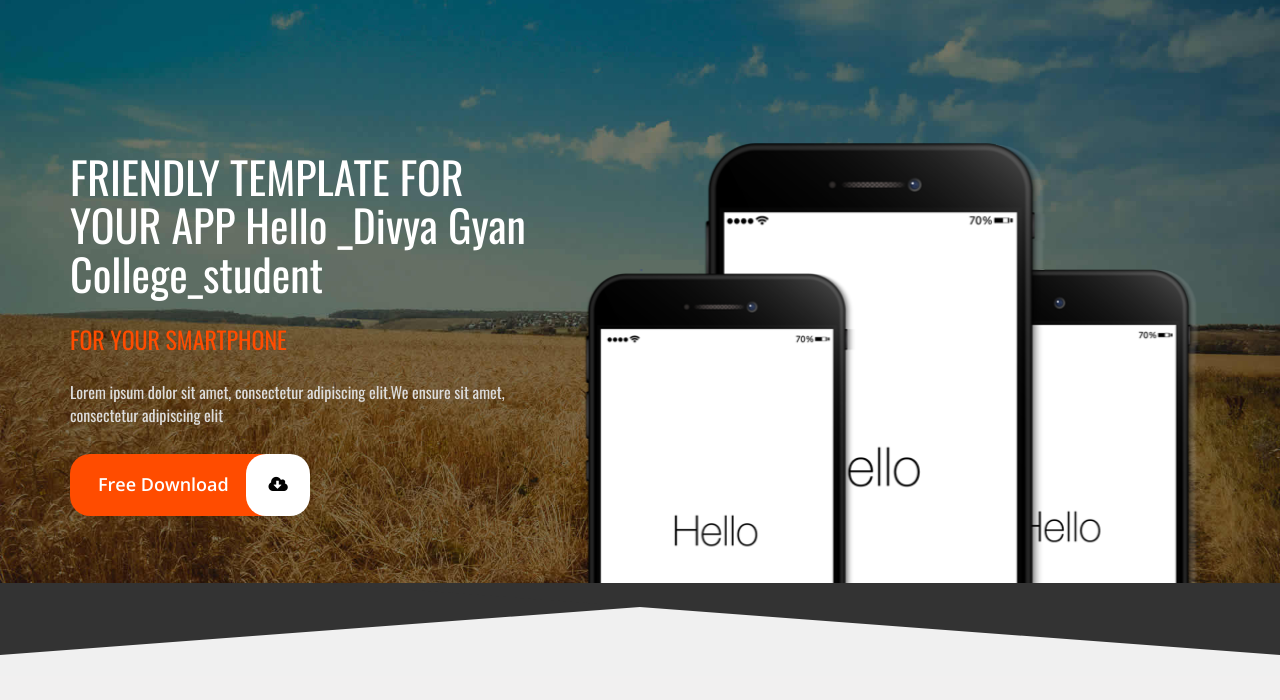
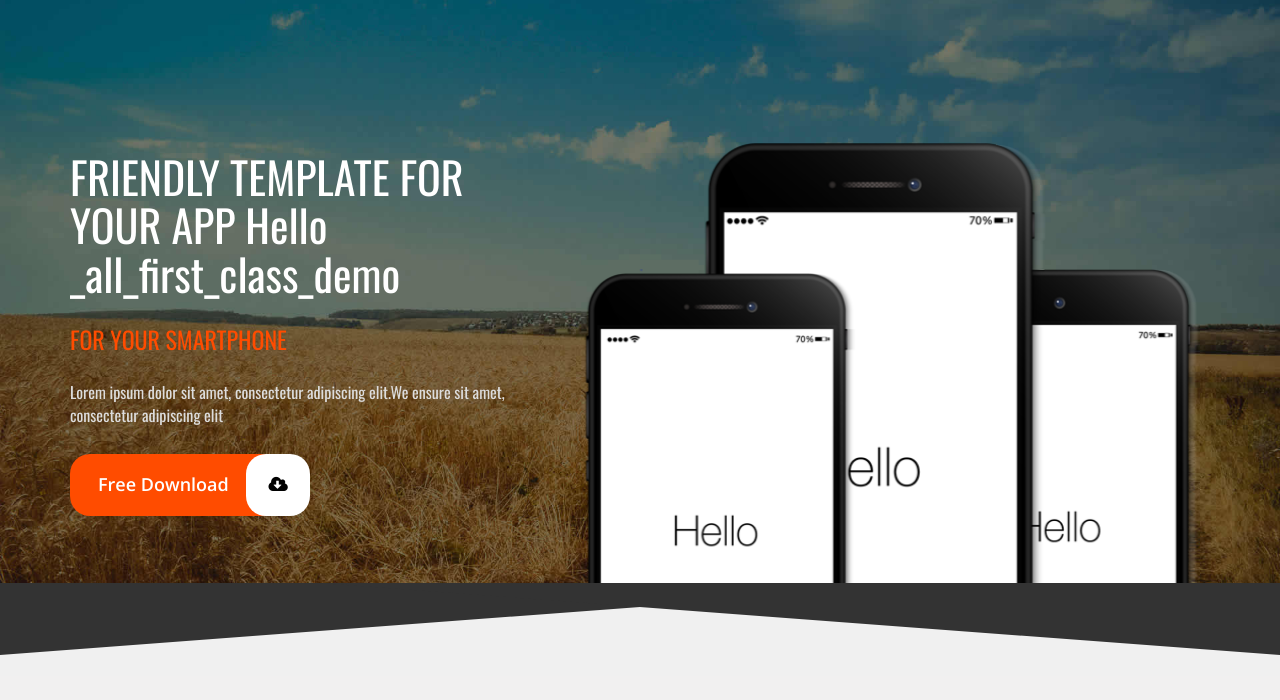
Before and after one commit to poudeldipak/boston, a plain HTML site: page index.html in a window 1280 px wide. Shown: the part 87-787 px from the top of the page. Drawn offline with nearby package versions, Linux system fonts and the light colour scheme.

Commit message:
ggggggggg

```diff
--- a/index.html
+++ b/index.html
@@ -90,7 +90,7 @@
         <div class="container">
             <div class="header-content row">
                 <div class="col-xs-12 col-sm-5 col-md-5">
-                    <h2 class="wow bounceIn animated" data-wow-delay=".40s">FRIENDLY TEMPLATE FOR YOUR APP Hello _Divya Gyan College_student</h2>
+                    <h2 class="wow bounceIn animated" data-wow-delay=".40s">FRIENDLY TEMPLATE FOR YOUR APP Hello _all_first_class_demo</h2>
                     <h3 class="wow bounceIn animated" data-wow-delay=".50s">FOR YOUR SMARTPHONE</h3>
                     <p class="wow bounceIn animated" data-wow-delay=".60s">Lorem ipsum dolor sit amet, consectetur adipiscing elit.We ensure sit amet, consectetur adipiscing elit</p>
                     <p>
```
